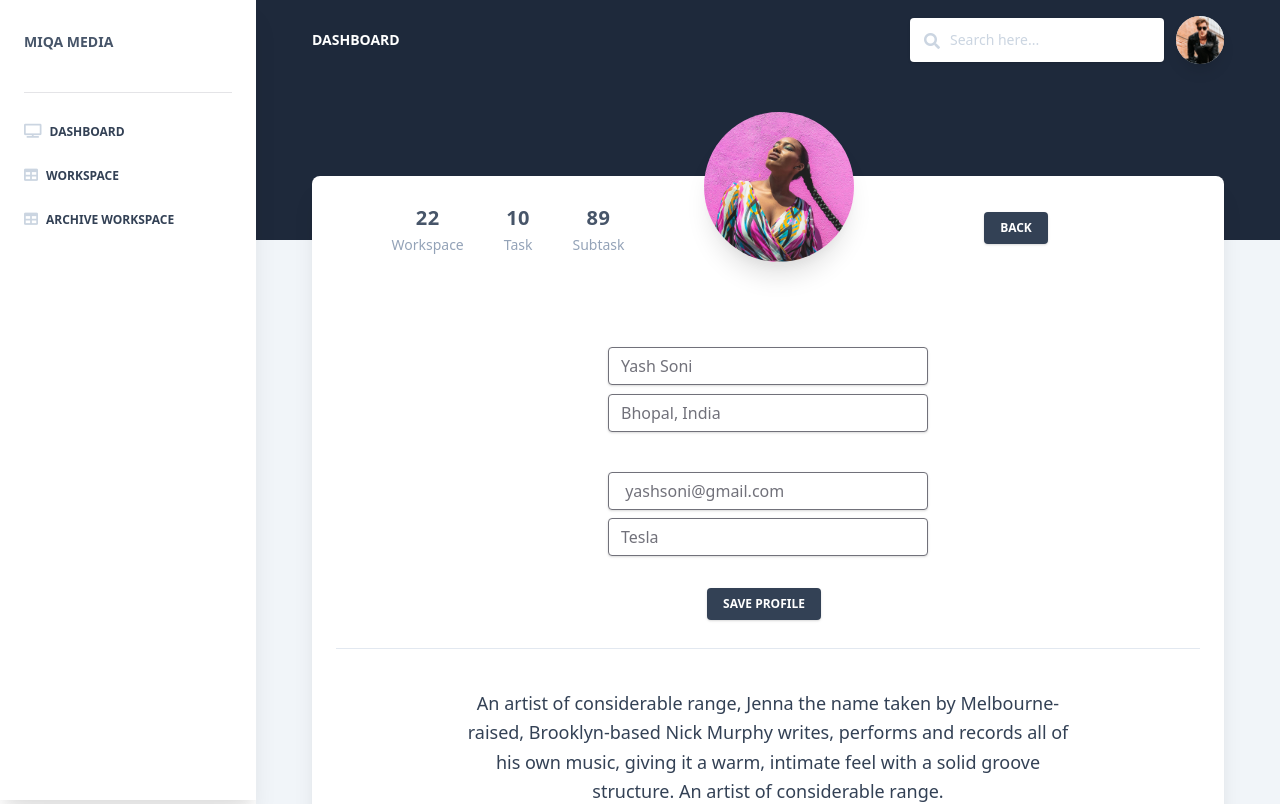
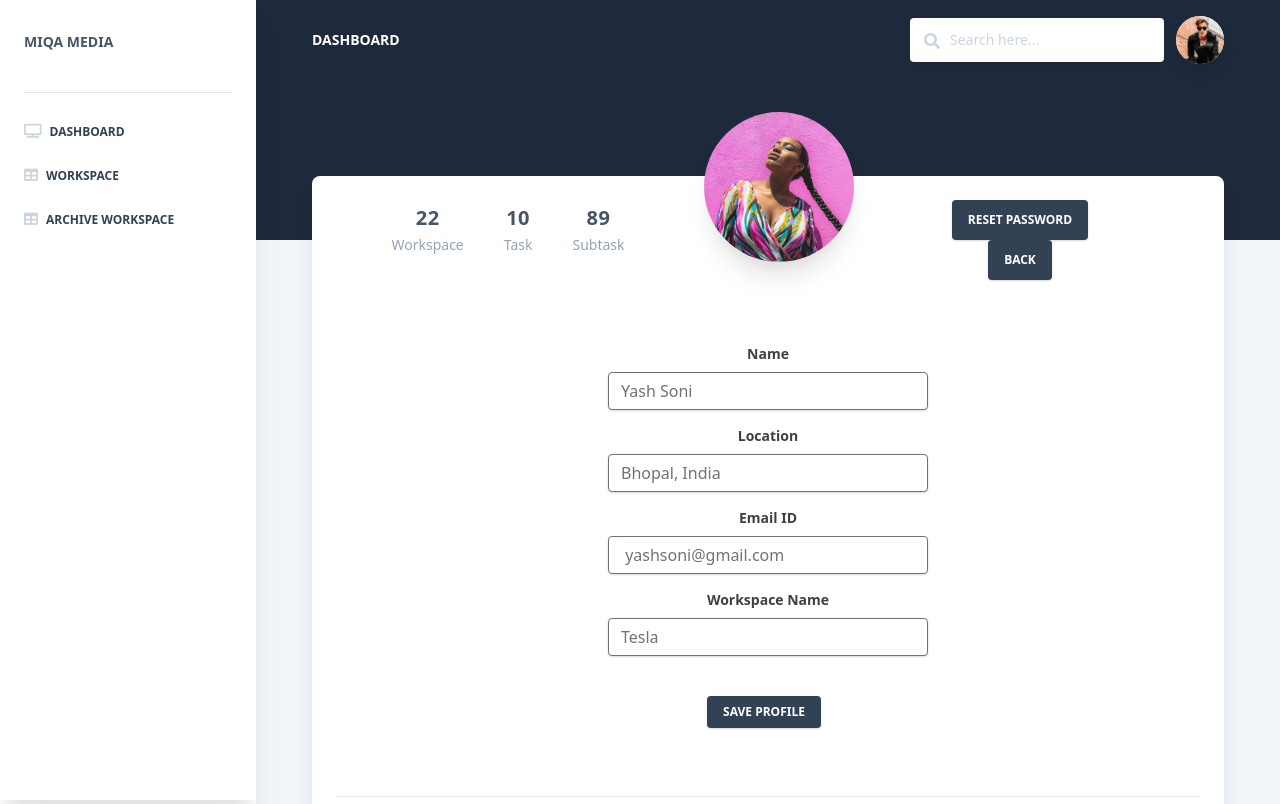
Before and after one commit to JaySanduke/MiqaMedia, a Next.js app: page /user/editprofile in a window 1280 px wide. Shown: the top 804 px of the page. Built offline with nearby package versions, Linux system fonts and the light colour scheme; no server answers; sample sign-in values are in the browser's storage.

Commit message:
email done

```diff
--- a/components/Dropdowns/UserNavDropdown.js
+++ b/components/Dropdowns/UserNavDropdown.js
@@ -122,10 +122,10 @@ const UserNavDropdown = () => {
             className={
               "text-sm py-2 px-4 font-normal block w-full whitespace-nowrap bg-transparent text-blueGray-700"
             }
-            onClick={async (e) => {
-              await e.preventDefault();
-              await closeDropdownPopover();
-            }}
+            // onClick={async (e) => {
+            //   await e.preventDefault();
+            //   await closeDropdownPopover();
+            // }}
           >
             Profile
           </a>
--- /dev/null
+++ b/components/Modal/ResetPassword.js
@@ -0,0 +1,103 @@
+import React, { useState } from "react";
+export default function ResetPassword() {
+  const [showModal, setShowModal] = React.useState(false);
+
+  return (
+    <>
+      <button
+        className="bg-blueGray-700 active:bg-blueGray-600 uppercase text-white font-bold hover:shadow-md shadow text-xs px-4 py-3 rounded outline-none focus:outline-none ease-linear transition-all duration-150"
+        type="button"
+        onClick={() => setShowModal(true)}
+      >
+        Reset Password
+      </button>
+      {showModal ? (
+        <>
+          <div className="justify-center items-center flex overflow-x-hidden overflow-y-auto fixed inset-0 z-50 outline-none focus:outline-none">
+            <div className="relative w-75 my-6 mx-auto max-w-3xl">
+              {/*content*/}
+              <div className="border-0 rounded-lg shadow-lg relative flex flex-col w-full bg-white outline-none focus:outline-none">
+                {/*header*/}
+                <div className="flex items-start justify-between p-5 border-b border-solid border-slate-200 rounded-t">
+                  <h3 className="text-3xl font-semibold px-8">
+                    Reset Password
+                  </h3>
+                </div>
+                {/*body*/}
+                <div className="w-full px-4 max-w">
+                  <form
+                    onSubmit={() => setTaskdetails()}
+                    className="bg-white rounded px-8 pt-4 pb-4"
+                  >
+                    <div className="mb-4">
+                      <label
+                        className="block text-left text-gray-700 text-sm font-bold mb-2"
+                        htmlFor="oldpassword"
+                      >
+                        Old Password
+                      </label>
+                      <input
+                        className="shadow appearance-none border rounded w-full py-2 px-3 text-gray-700 leading-tight focus:outline-none focus:shadow-outline"
+                        id="oldpassword"
+                        type="text"
+                        placeholder="Old Password"
+                        required
+                      />
+                    </div>
+                    <div className="mb-6">
+                      <label
+                        className="block text-left text-gray-700 text-sm font-bold mb-2"
+                        htmlFor="newpassword"
+                      >
+                        New Password
+                      </label>
+                      <input
+                        className="shadow appearance-none border rounded w-full py-2 px-3 text-gray-700 leading-tight focus:outline-none focus:shadow-outline"
+                        id="newpassword"
+                        type="text"
+                        placeholder="New Password"
+                        required
+                      />
+                    </div>
+                    <div className="mb-6">
+                      <label
+                        className="block text-left text-gray-700 text-sm font-bold mb-2"
+                        htmlFor="confirmnewpassword"
+                      >
+                        Confirm New Password
+                      </label>
+                      <input
+                        className="shadow appearance-none border rounded w-full py-2 px-3 text-gray-700 leading-tight focus:outline-none focus:shadow-outline"
+                        id="confirmnewpassword"
+                        type="text"
+                        placeholder="Confirm New Password"
+                        required
+                      />
+                    </div>
+                    <div className="flex items-center justify-center pt-4 px-6 border-t border-solid border-slate-200 rounded-b">
+                      <button
+                        className="text-red-500 background-transparent font-bold uppercase px-6 py-2 text-sm outline-none focus:outline-none mr-1 mb-1 ease-linear transition-all duration-150"
+                        type="button"
+                        onClick={() => setShowModal(false)}
+                      >
+                        Cancel
+                      </button>
+                      <button
+                        className="bg-indigo-500 text-white active:bg-emerald-600 font-bold uppercase text-sm px-6 py-3 rounded shadow hover:shadow-lg outline-none focus:outline-none mr-1 mb-1 ease-linear transition-all duration-150"
+                        type="submit"
+                      >
+                        Save Password
+                      </button>
+                    </div>
+                  </form>
+                </div>
+                {/*footer*/}
+              </div>
+            </div>
+          </div>
+          <div className="opacity-25 fixed inset-0 z-40 bg-black"></div>
+        </>
+      ) : null}
+    </>
+  );
+}
--- a/components/MultipleEmails.js
+++ b/components/MultipleEmails.js
@@ -23,7 +23,6 @@ export default function MultipleEmails({inviteemails}) {
   return (
     <>
       <ReactMultiEmail
-        placeholder="Input your Email Address"
         emails={emails}
         onChange={(value) => handleChange(value)}
         getLabel={(
--- a/pages/user/editprofile.js
+++ b/pages/user/editprofile.js
@@ -1,6 +1,7 @@
 import React from "react";
 import User from "layouts/User";
 import Link from "next/link";
+import ResetPassword from "components/Modal/ResetPassword";
 
 export default function Profile() {
   return (
@@ -21,10 +22,11 @@ export default function Profile() {
                     </div>
                   </div>
                   <div className="w-full lg:w-4/12 px-4 lg:order-3 lg:text-right lg:self-center">
-                    <div className="py-6 px-3 mt-32 sm:mt-0 text-center">
+                    <div className="py-6 px-3 mt-32 sm:mt-0 text-center align-middle">
+                      <ResetPassword />
                       <Link href="/user/profile">
                         <button
-                          className="bg-blueGray-700 active:bg-blueGray-600 uppercase text-white font-bold hover:shadow-md shadow text-xs px-4 py-2 rounded outline-none focus:outline-none sm:mr-2 mb-1 ease-linear transition-all duration-150"
+                          className="bg-blueGray-700 active:bg-blueGray-600 uppercase text-white font-bold hover:shadow-md shadow text-xs px-4 py-3 rounded mx-4 outline-none focus:outline-none ease-linear transition-all duration-150"
                           type="button"
                         >
                           Back
@@ -59,8 +61,19 @@ export default function Profile() {
                     </div>
                   </div>
                 </div>
-                <div className="text-center mt-12">
-                  <h3 className="text-4xl font-semibold leading-normal mb-2 text-blueGray-700 mb-2">
+
+                  <div className="relative w-75 my-6 mx-auto max-w-3xl">
+                    {/*content*/}
+                    <div className="border-0 rounded-lg relative flex flex-col w-full bg-white outline-none focus:outline-none">
+                      {/* <div className="w-full px-4 max-w"> */}
+                        <form className="bg-white text-center rounded px-8 pt-4 pb-4">
+                          <div className="mb-4">
+                            <label
+                              className="block text-gray-700 mb-2 text-sm font-bold"
+                              htmlFor="newpassword"
+                            >
+                              Name
+                            </label>
                             <input
                               // maxLength={15}
                               className="shadow appearance-none border rounded  w-80 py-2 px-3 text-gray-700 leading-tight focus:outline-none focus:shadow-outline"
@@ -69,8 +82,14 @@ export default function Profile() {
                               placeholder="Yash Soni"
                               required
                             />
-                  </h3>
-                  <div className="text-sm leading-normal mt-0 mb-2 text-blueGray-400 font-bold uppercase">
+                          </div>
+                          <div className="mb-4">
+                            <label
+                              className="block text-gray-700 mb-2 text-sm font-bold"
+                              htmlFor="newpassword"
+                            >
+                              Location
+                            </label>
                             <input
                               // maxLength={15}
                               className="shadow appearance-none border rounded w-80 py-2 px-3 text-gray-700 leading-tight focus:outline-none focus:shadow-outline"
@@ -80,7 +99,13 @@ export default function Profile() {
                               required
                             />
                           </div>
-                  <div className="mb-2 text-blueGray-600 mt-10">
+                          <div className="mb-4">
+                            <label
+                              className="block text-gray-700 mb-2 text-sm font-bold"
+                              htmlFor="newpassword"
+                            >
+                              Email ID
+                            </label>
                             <input
                               // maxLength={15}
                               className="shadow appearance-none border rounded  w-80 py-2 px-3 text-gray-700 leading-tight focus:outline-none focus:shadow-outline"
@@ -90,7 +115,13 @@ export default function Profile() {
                               required
                             />
                           </div>
-                  <div className="mb-2 text-blueGray-600">
+                          <div className="mb-4">
+                            <label
+                              className="block text-gray-700 mb-2 text-sm font-bold"
+                              htmlFor="newpassword"
+                            >
+                              Workspace Name
+                            </label>
                             <input
                               // maxLength={15}
                               className="shadow appearance-none border rounded w-80 py-2 px-3 text-gray-700 leading-tight focus:outline-none focus:shadow-outline"
@@ -108,6 +139,9 @@ export default function Profile() {
                             >
                               Save Profile
                             </button>
+                          </div>
+                        </form>
+                      {/* </div> */}
                     </div>
                   </div>
 
```
Also changed, not shown: pages/api/invitemail/invite.js (+43 -26 lines). Lines whose indentation alone changed are shown as unchanged.
